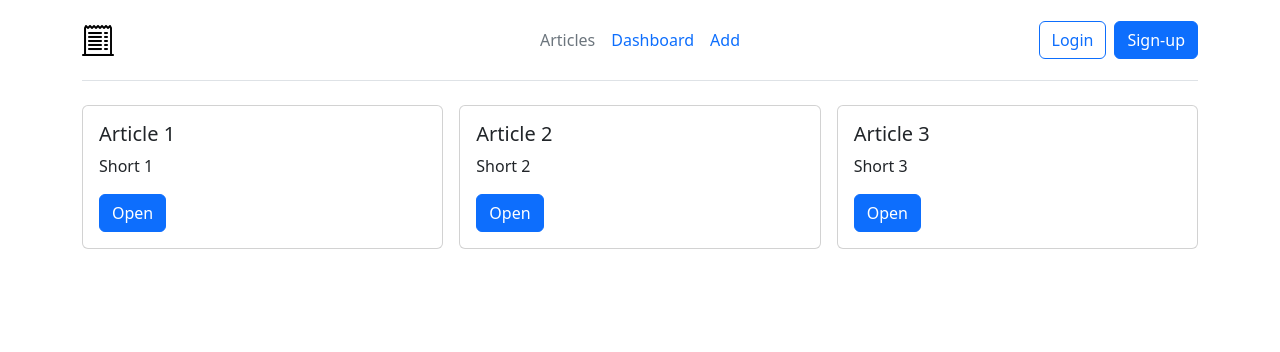
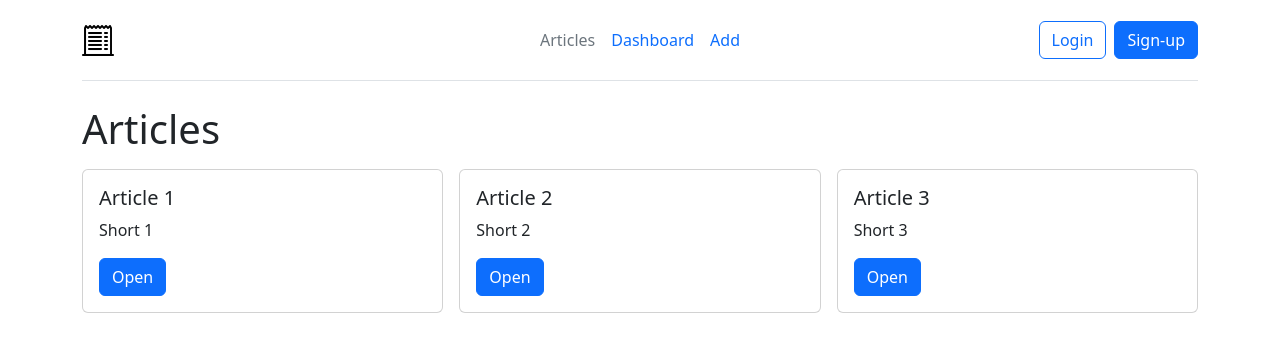
Before and after one commit to Dmitry27Zh/react-blog, a React (Create React App) app: page / in a window 1280 px wide. Shown: the top 352 px of the page. Built offline with nearby package versions, Linux system fonts and the light colour scheme.

Commit message:
Create Page and Articles layouts components, add prop-types

```diff
--- a/package.json
+++ b/package.json
@@ -7,6 +7,7 @@
     "@testing-library/react": "^13.4.0",
     "@testing-library/user-event": "^13.5.0",
     "bootstrap": "^5.3.1",
+    "prop-types": "^15.8.1",
     "react": "^18.2.0",
     "react-dom": "^18.2.0",
     "react-scripts": "5.0.1",
--- a/src/App.js
+++ b/src/App.js
@@ -1,6 +1,6 @@
 import './App.css'
 import Header from './components/header'
-import Articles from './components/articles'
+import Articles from './layouts/articles'
 
 function App() {
   return (
--- a/src/components/articles.jsx
+++ b/src/components/articlesList.jsx
@@ -1,18 +1,21 @@
 import ArticleCard from './articleCard'
 
-const Articles = () => {
+const ArticlesList = () => {
   const articles = [
     {
+      id: 1,
       name: 'Article 1',
       short: 'Short 1',
       long: 'Long 1',
     },
     {
+      id: 2,
       name: 'Article 2',
       short: 'Short 2',
       long: 'Long 2',
     },
     {
+      id: 3,
       name: 'Article 3',
       short: 'Short 3',
       long: 'Long 3',
@@ -20,13 +23,17 @@ const Articles = () => {
   ]
   return (
     <div className="row row-cols-1 row-cols-sm-2 row-cols-md-3 g-3">
-      {articles.map((article) => (
-        <div className="col">
-          <ArticleCard {...article} />
-        </div>
-      ))}
+      {articles.map((article) => {
+        const { id } = article
+
+        return (
+          <div className="col" key={id}>
+            <ArticleCard {...article} />
+          </div>
+        )
+      })}
     </div>
   )
 }
 
-export default Articles
+export default ArticlesList
--- /dev/null
+++ b/src/layouts/articles.jsx
@@ -0,0 +1,12 @@
+import Page from './page'
+import ArticlesList from '../components/articlesList'
+
+const Articles = () => {
+  return (
+    <Page title="Articles">
+      <ArticlesList />
+    </Page>
+  )
+}
+
+export default Articles
--- /dev/null
+++ b/src/layouts/page.jsx
@@ -0,0 +1,18 @@
+import PropTypes from 'prop-types'
+
+const Page = (props) => {
+  const { title, children } = props
+
+  return (
+    <>
+      <h1 className="mb-3">{title}</h1>
+      {children}
+    </>
+  )
+}
+
+Page.propTypes = {
+  title: PropTypes.string.isRequired,
+}
+
+export default Page
```
Also changed, not shown: 1 other file (tests, documents, lock files or other folders).
